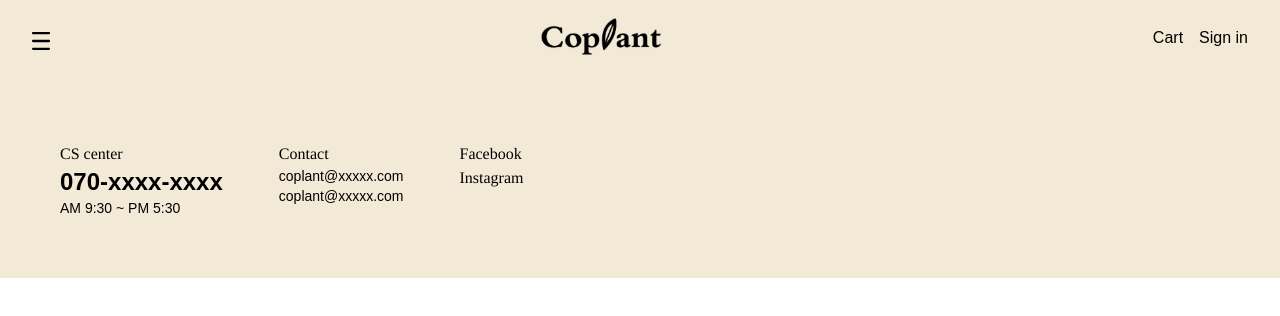
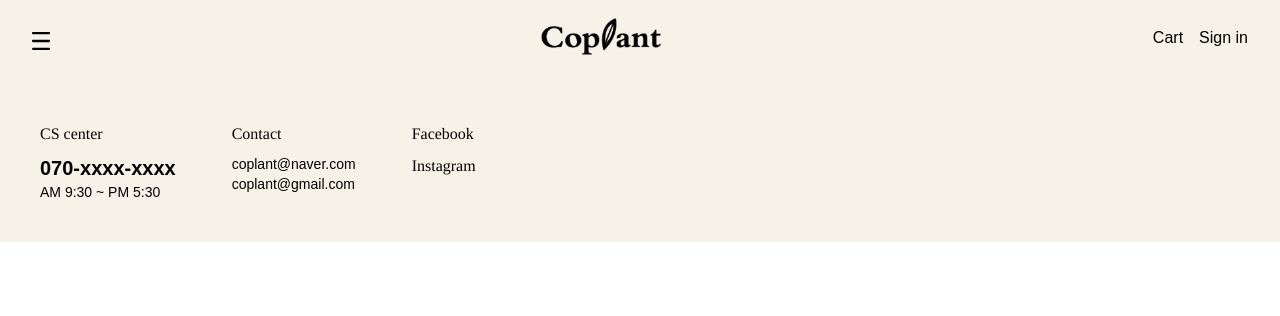
Before and after one commit to pcwadarong/COPLANT, a Next.js app: page / in a window 1280 px wide. Shown: the top 316 px of the page. Built offline with nearby package versions, Linux system fonts and the light colour scheme.

Commit message:
footer button type update

```diff
--- a/src/app/(with-nav)/layout.tsx
+++ b/src/app/(with-nav)/layout.tsx
@@ -1,4 +1,5 @@
 import Nav from '@/components/searchBar';
+import Link from 'next/link';
 
 export default function NavLayout({
   children,
@@ -9,20 +10,30 @@ export default function NavLayout({
     <div>
       <Nav />
       {children}
-      <footer className='p-15 bg-apricot-100 flex gap-14'>
+      <footer className="p-10 bg-apricot-100 flex gap-14">
         <div>
-          <p className='font-english'>CS center</p>
-          <p className='font-bold text-2xl'>070-xxxx-xxxx</p>
-          <p className='text-sm'>AM 9:30 ~ PM 5:30</p>
+          <p className="font-english mb-2">CS center</p>
+          <p className="font-bold text-xl">070-xxxx-xxxx</p>
+          <p className="text-sm">AM 9:30 ~ PM 5:30</p>
         </div>
-        <div>
-          <p className='font-english'>Contact</p>
-          <p className='text-sm'>coplant@xxxxx.com</p>
-          <p className='text-sm'>coplant@xxxxx.com</p>
+        <div className="flex flex-col">
+          <p className="font-english mb-2">Contact</p>
+          <a
+            className="text-sm"
+            href="mailto:coplant@naver.com?subject=문의사항&body=안녕하세요%20문의드립니다"
+          >
+            coplant@naver.com
+          </a>
+          <a
+            className="text-sm"
+            href="mailto:coplant@gmail.com?subject=문의사항&body=안녕하세요%20문의드립니다"
+          >
+            coplant@gmail.com
+          </a>
         </div>
-        <div>
-          <p className='font-english'>Facebook</p>
-          <p className='font-english'>Instagram</p>
+        <div className="flex flex-col gap-2 font-english">
+          <Link href="https://www.facebook.com">Facebook</Link>
+          <Link href="https://instagram.com">Instagram</Link>
         </div>
       </footer>
     </div>
--- a/src/app/globals.css
+++ b/src/app/globals.css
@@ -11,11 +11,12 @@
   --color-green-300: #ced7b9;
   --color-green-400: #bec6a9;
   --color-green-500: #abb593;
-  --color-apricot-100: #f3e9d7;
-  --color-apricot-200: #e8d5b5;
-  --color-apricot-300: #e0b7a6;
-  --color-apricot-400: #da9f87;
-  --color-apricot-500: #a95851;
+  --color-apricot-100: #f7f2e8;
+  --color-apricot-200: #f3e9d7;
+  --color-apricot-300: #e8d5b5;
+  --color-apricot-400: #e0b7a6;
+  --color-apricot-500: #da9f87;
+  --color-apricot-600: #a95851;
 }
 
 .english {
```
